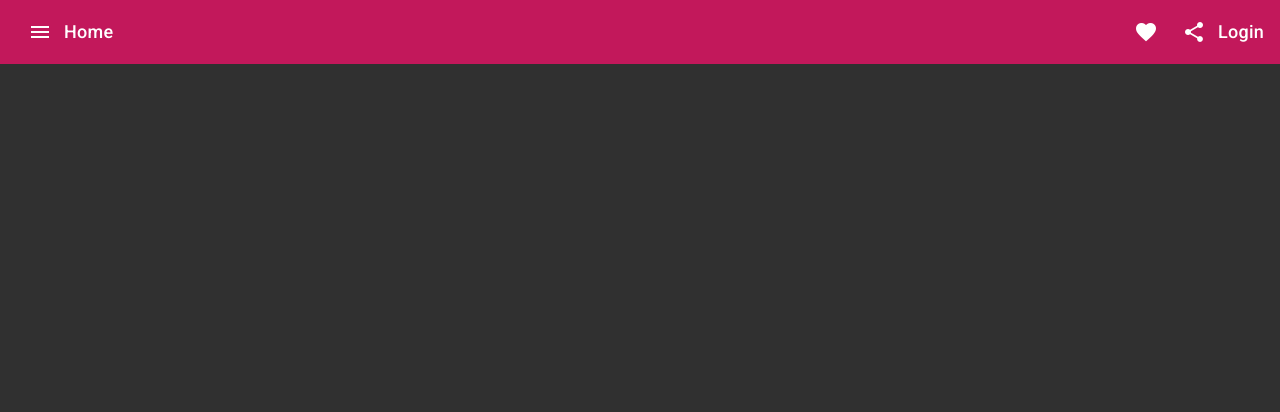
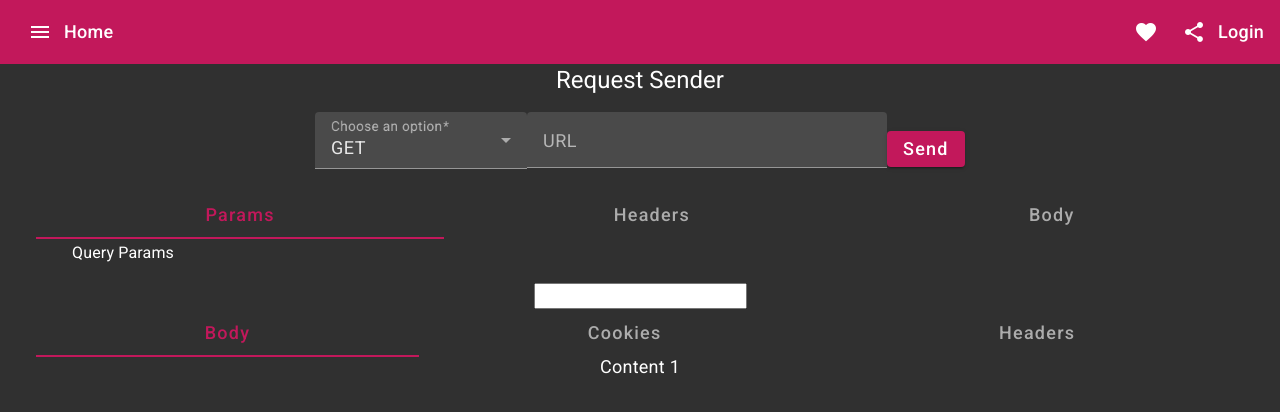
Before and after one commit to vincent-inc/v-console, an Angular app: page /request_sender in a window 1280 px wide. Before the commit this address led to /. Shown: the top 412 px of the page. Built offline with nearby package versions, Linux system fonts and the light colour scheme.

Commit message:
add login page

```diff
--- a/src/app/app-routing.module.ts
+++ b/src/app/app-routing.module.ts
@@ -3,6 +3,7 @@ import { RouterModule, Routes } from '@angular/router';
 import { HomeComponent } from './home/home.component';
 import { LoginComponent } from './login/login.component';
 import { RegisterComponent } from './register/register.component';
+import { RequestSenderComponent } from './request-sender/request-sender.component';
 
 const routes: Routes = [
   {
@@ -16,6 +17,10 @@ const routes: Routes = [
   {
     path: 'register',
     component: RegisterComponent
+  },
+  {
+    path: 'request_sender',
+    component: RequestSenderComponent
   }
 ];
 
--- a/src/app/app.module.ts
+++ b/src/app/app.module.ts
@@ -14,6 +14,7 @@ import { RegisterComponent } from './register/register.component';
 import { NgDialogModule } from './shared/module/ng-dialog.module ';
 import { HTTP_INTERCEPTORS } from '@angular/common/http';
 import { AuthInterceptor } from './shared/guards/auth.interceptor';
+import { RequestSenderComponent } from './request-sender/request-sender.component';
 
 @NgModule({
   declarations: [
@@ -23,6 +24,7 @@ import { AuthInterceptor } from './shared/guards/auth.interceptor';
     SideDrawerComponent,
       LoginComponent,
       RegisterComponent,
+      RequestSenderComponent
    ],
   imports: [
     NgEssentialModule,
--- a/src/app/login/login.component.html
+++ b/src/app/login/login.component.html
@@ -13,4 +13,5 @@
       </mat-form-field>
       <button mat-raised-button color="primary" [disabled]="loginForm.invalid" (click)="login()">Login</button>
   </form>
+  <button (click)="healthCheck()">health check</button>
 </div>
--- a/src/app/login/login.component.ts
+++ b/src/app/login/login.component.ts
@@ -38,4 +38,12 @@ export class LoginComponent implements OnInit {
     );
   }
 
+  healthCheck(): void {
+    this.authenticatorService.healthCheck().pipe(first()).subscribe(
+      res => {
+        console.log(res);
+      }
+    );
+  }
+
 }
--- /dev/null
+++ b/src/app/request-sender/request-sender.component.html
@@ -0,0 +1,42 @@
+<ul>
+  <li><h1>Request Sender</h1></li>
+  <li>
+    <mat-form-field appearance="fill">
+      <mat-label>Choose an option</mat-label>
+      <mat-select required [(ngModel)]="request">
+        <mat-option value="GET" default>GET</mat-option>
+        <mat-option value="POST">POST</mat-option>
+        <mat-option value="PUT">PUT</mat-option>
+        <mat-option value="PATCH">PATCH</mat-option>
+        <mat-option value="DELETE">DELETE</mat-option>
+      </mat-select>
+    </mat-form-field>
+    <app-mat-form-field-input
+    label="URL"
+    [value]="url" (valueOutput)="url = $event">
+    </app-mat-form-field-input>
+    <button mat-raised-button color="primary">Send</button>
+  </li>
+  <li>
+    <mat-tab-group>
+      <mat-tab label="Params">
+        <ul>
+          <li>
+            <h3 style="text-align: left;">Query Params</h3>
+            <input type="number">
+          </li>
+        </ul>
+
+      </mat-tab>
+      <mat-tab label="Headers"> Content 2 </mat-tab>
+      <mat-tab label="Body"> Content 3 </mat-tab>
+    </mat-tab-group>
+  </li>
+  <li>
+    <mat-tab-group>
+      <mat-tab label="Body"> Content 1 </mat-tab>
+      <mat-tab label="Cookies"> Content 2 </mat-tab>
+      <mat-tab label="Headers"> Content 3 </mat-tab>
+    </mat-tab-group>
+  </li>
+</ul>
--- /dev/null
+++ b/src/app/request-sender/request-sender.component.scss
@@ -0,0 +1,7 @@
+ul
+{
+    li
+    {
+        text-align: center;
+    }
+}
--- /dev/null
+++ b/src/app/request-sender/request-sender.component.ts
@@ -0,0 +1,18 @@
+import { Component, OnInit } from '@angular/core';
+
+@Component({
+  selector: 'app-request-sender',
+  templateUrl: './request-sender.component.html',
+  styleUrls: ['./request-sender.component.scss']
+})
+export class RequestSenderComponent implements OnInit {
+
+  request: string = 'GET';
+  url: string = "";
+
+  constructor() { }
+
+  ngOnInit() {
+  }
+
+}
--- a/src/app/shared/service/Authenticator.service.ts
+++ b/src/app/shared/service/Authenticator.service.ts
@@ -16,6 +16,10 @@ export class AuthenticatorService {
   private prefix = "authenticator"
 
   constructor(private httpClient: HttpClient, private router: Router, private settingService: SettingService) { }
+
+  healthCheck(): Observable<string> {
+    return this.httpClient.get<string>(`${this.settingService.getGatewayUrl()}/_status/healthz`);
+  }
 
   // Authentication
   login(user: {username: string, password: string}): Observable<Jwt>{
--- a/src/app/side-drawer/side-drawer.component.html
+++ b/src/app/side-drawer/side-drawer.component.html
@@ -6,6 +6,10 @@
   <li><button mat-flat-button >Logout</button></li>
   <li><button mat-flat-button [routerLink]="['/register']" routerLinkActive="router-link-active" >Register</button></li>
   <br>
+  <li><h1>Tool</h1></li>
+  <hr>
+  <li><button mat-flat-button [routerLink]="['/request_sender']" routerLinkActive="router-link-active" >Request Sender</button></li>
+  <br>
   <li><h1>Authentication</h1></li>
   <hr>
   <li><button mat-flat-button >Route</button></li>
--- a/src/environments/environment.prod.ts
+++ b/src/environments/environment.prod.ts
@@ -1,4 +1,5 @@
 export const environment = {
   production: true,
-  gateway_api: 'http://192.168.1.101:83'
+  // gateway_api: 'http://192.168.1.101:83'
+  gateway_api: 'http://localhost:8080'
 };
--- a/src/environments/environment.ts
+++ b/src/environments/environment.ts
@@ -5,7 +5,8 @@
 export const environment =
 {
   production: false,
-  gateway_api: 'http://192.168.1.101:83'
+  // gateway_api: 'http://192.168.1.101:83'
+  gateway_api: 'http://localhost:8080'
 };
 
 /*
```
Also changed, not shown: 1 other file (tests, documents, lock files or other folders).
